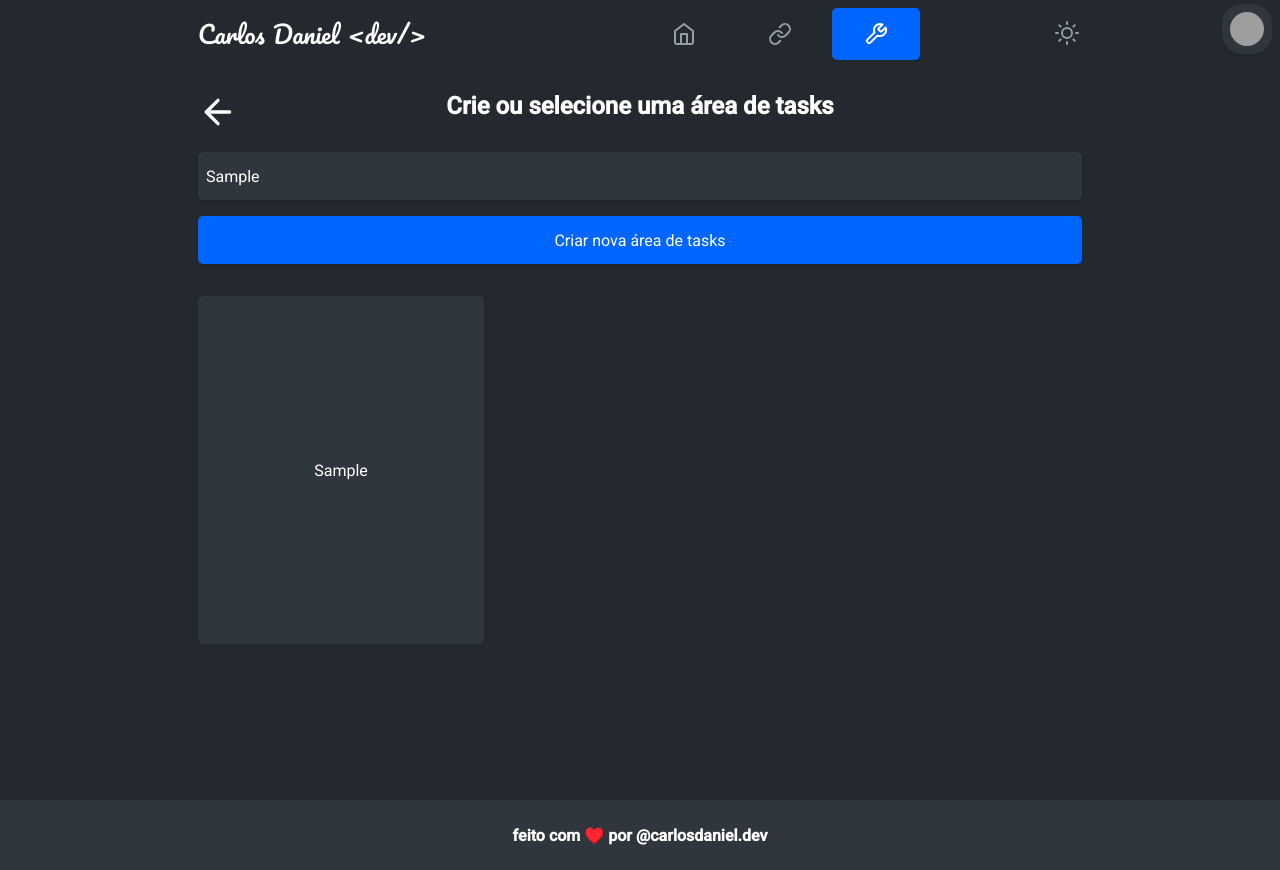
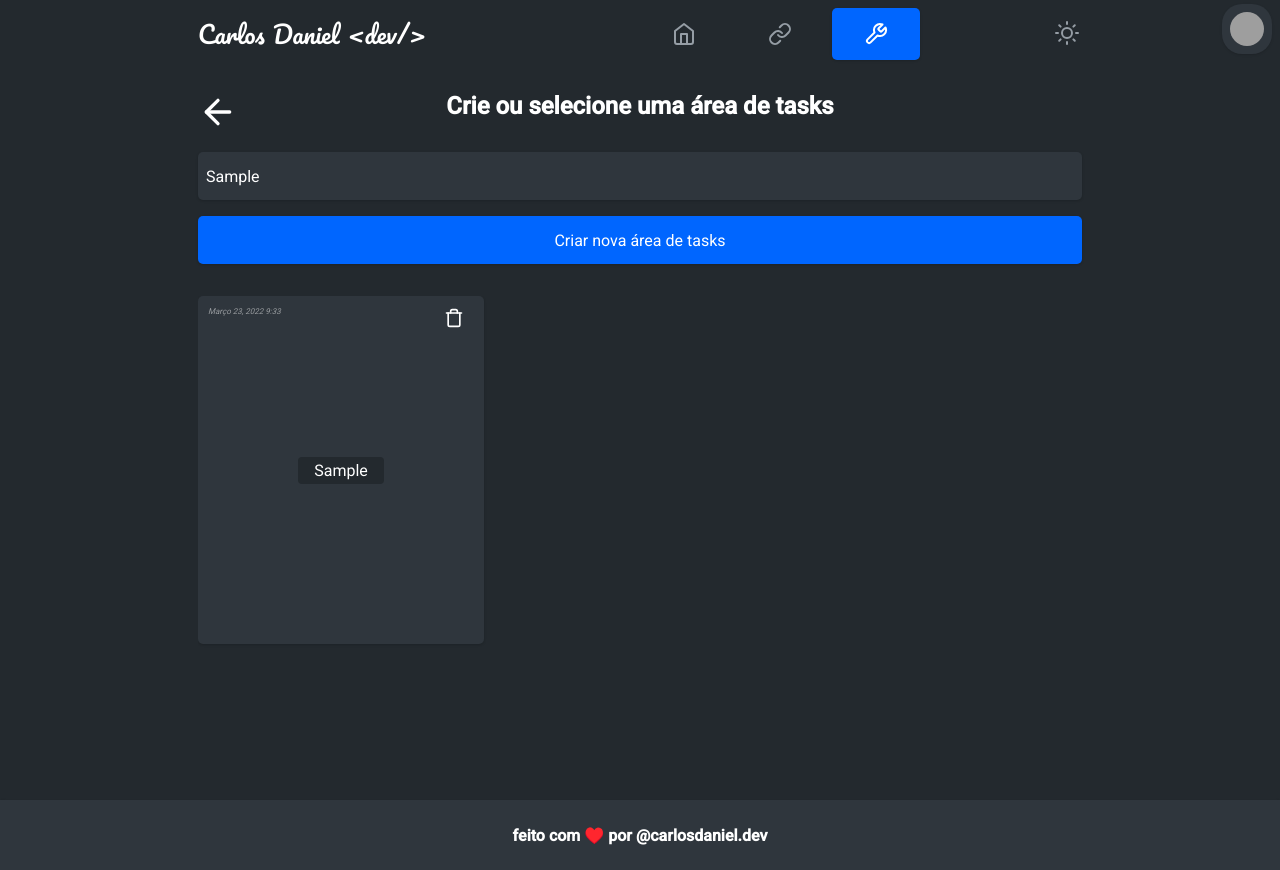
Before and after one commit to CarlosDanielDev/carlosdaniel.dev, a React (Vite) app: page /tools/task-list in a window 1280 px wide. Both pictures are taken after typing "Sample" into the empty fields and a click on the input "Criar nova área de tasks". Built offline with nearby package versions, Linux system fonts and the light colour scheme; grey boxes are pictures that could not be loaded.

Commit message:
feat: add option to exclude task area

```diff
--- a/src/components/BottomMenu/styles.ts
+++ b/src/components/BottomMenu/styles.ts
@@ -3,7 +3,9 @@ import styled from 'styled-components';
 
 export const Container = styled.div`
 	position: fixed;
+	z-index: 25;
 	bottom: 0;
+	left: 0;
 	width: 100%;
 	height: 50px;
 	display: flex;
--- a/src/contexts/theme/palette.ts
+++ b/src/contexts/theme/palette.ts
@@ -23,8 +23,7 @@ export const palette = {
 			textColorPrimary: colors.white,
 			secondary: colors.spanishGrey,
 			placeholder: colors.sonicSilver,
-			shadow:
-				'rgb(0 0 0 / 10%) 0px 1px 3px 0px, rgb(0 0 0 / 6%) 0px 1px 2px 0px',
+			shadow: '20px 20px 60px #bebebe, -20px -20px 60px #ffffff',
 			fadedShadow: `0px 22px 119px 0px ${colors.white75}`,
 			error: colors.red,
 		},
--- a/src/pages/Links/index.tsx
+++ b/src/pages/Links/index.tsx
@@ -8,13 +8,22 @@ import {
 } from 'react-feather';
 import { useTranslation } from 'react-i18next';
 import { FaWhatsapp } from 'react-icons/fa';
+import { useQuery } from 'react-query';
+import { githubApi } from 'src/services';
 import * as S from './styles';
 
 interface LinksProps {}
 
+interface GitHubResponse {
+	login: string;
+	id: number;
+	avatar_url: string;
+	html_url: string;
+	name: string;
+}
+
 enum LinksMedia {
 	INSTAGRAM = 'https://www.instagram.com/carlosdaniel.dev/',
-	PICTURE = 'https://i.imgur.com/4edHzS1.png',
 	LINKEDIN = 'https://www.linkedin.com/in/carlos-daniel-70733b190/',
 	FACEBOOK = 'https://www.facebook.com/profile.php?id=100008778948740',
 	GMAIL = 'mailto:contato@carlosdaniel.dev',
@@ -24,20 +33,28 @@ enum LinksMedia {
 
 export const Links: React.FC<LinksProps> = () => {
 	const { t } = useTranslation();
+	const { data: githubInfo } = useQuery<GitHubResponse>(
+		'@get-user-info',
+		async () => {
+			const response = await githubApi.get('/users/CarlosDanielDev');
+			return response.data;
+		},
+	);
+
 	return (
 		<S.Wrapper>
 			<S.PersonalInfoContainer>
 				<figure>
-					<S.Picture src={LinksMedia.PICTURE} />
+					<S.Picture src={githubInfo?.avatar_url} />
 				</figure>
-				<S.Title title="Carlos Daniel Dev" href={LinksMedia.INSTAGRAM}>
+				<S.Title title={githubInfo?.name} href={LinksMedia.INSTAGRAM}>
 					@carlosdaniel.dev
 				</S.Title>
 				<S.Caption title={t('links.jobTitle')}>{t('links.jobTitle')}</S.Caption>
 			</S.PersonalInfoContainer>
 			<S.ListLinks>
 				<S.ListItemLink title="github">
-					<S.Link href={LinksMedia.GITHUB} target="_blank">
+					<S.Link href={githubInfo?.html_url} target="_blank">
 						<GitHub />
 					</S.Link>
 				</S.ListItemLink>
--- a/src/pages/Tools/pages/ToDoLists/index.tsx
+++ b/src/pages/Tools/pages/ToDoLists/index.tsx
@@ -5,9 +5,11 @@ import {
 	Input,
 	TextNotFound,
 } from 'src/components';
-import { routesTaskKeyName } from 'src/constants';
+import { Trash } from 'react-feather';
+import { routesTaskKeyName, dataKeyNamePreset } from 'src/constants';
 import { useLocalStorage } from 'src/hooks';
-import { generateId } from 'src/utils';
+import { dateFormatDDMMYYYY, generateId } from 'src/utils';
+import { useTranslation } from 'react-i18next';
 import * as S from './styles';
 
 export type RouteLocal = {
@@ -29,11 +31,20 @@ export const ToDoLists: React.FC<ToDoListsProps> = () => {
 	const [error, setError] =
 		React.useState<ErrorInputProps>(ERROR_INITIAL_STATE);
 	const [loading, setLoading] = React.useState(false);
+	const { i18n } = useTranslation();
 
 	const [routes, setRoutes] = useLocalStorage(
 		routesTaskKeyName,
 		[] as RouteLocal[],
 	);
+
+	const removeRouteItem = (id: string) => {
+		const newRoutes = routes.filter(item => item.id !== id);
+		const item = routes.find(route => route.id === id);
+		localStorage.removeItem(`${dataKeyNamePreset}${item?.route}`);
+
+		setRoutes(newRoutes);
+	};
 
 	const checkIfRouteNameAlreadyExists = (routeName: string) => {
 		const isEqualLabel = routes.find(route => route.label === routeName);
@@ -105,11 +116,19 @@ export const ToDoLists: React.FC<ToDoListsProps> = () => {
 					value="Criar nova área de tasks"
 				/>
 			</S.Form>
-			<S.List>
+			<S.List size={routes.length}>
 				{routes.length ? (
-					routes?.map(item => (
-						<S.Item key={item.id} to={item.route}>
-							{item.label}
+					routes?.map((item: RouteLocal) => (
+						<S.Item key={item.id}>
+							<S.DateContainer>
+								<S.DateInfo>
+									{dateFormatDDMMYYYY(new Date(item.createdAt), i18n.language)}
+								</S.DateInfo>
+							</S.DateContainer>
+							<S.LinkItem to={item.route}>{item.label}</S.LinkItem>
+							<S.TrashContainer onClick={() => removeRouteItem(item.id)}>
+								<Trash size={20} />
+							</S.TrashContainer>
 						</S.Item>
 					))
 				) : (
--- a/src/pages/Tools/pages/ToDoLists/styles.ts
+++ b/src/pages/Tools/pages/ToDoLists/styles.ts
@@ -1,17 +1,25 @@
 import { Link } from 'react-router-dom';
 import { breakpointLandscape } from 'src/constants';
+import { shake } from 'src/styles/animations';
 import styled from 'styled-components';
+
+type ListProps = {
+	size: number;
+};
 
 export const Container = styled.div`
 	display: flex;
 	flex-direction: column;
 	align-items: center;
 	justify-content: flex-start;
-	height: 100%;
+	/* height: 100%; */
 	color: ${({ theme }) => theme.palette.title};
 	margin: 0 8px;
 	margin-top: 32px;
 	position: relative;
+	/* @media (min-width: ${breakpointLandscape}px) {
+
+	} */
 `;
 
 export const Form = styled.form`
@@ -51,48 +59,121 @@ export const Title = styled.h2`
 	text-align: center;
 `;
 
-export const List = styled.ul`
+export const List = styled.div<ListProps>`
 	width: 100%;
 	display: flex;
-	justify-content: center;
-	flex-direction: column;
-	margin: 32px 0;
+	/* height: 300px; */
+	flex-wrap: wrap;
+	margin: 16px 0;
+	overflow: auto;
+	padding-bottom: 100px;
 
 	@media (min-width: ${breakpointLandscape}px) {
+		margin: 32px 0;
 		display: inline-flex;
-		flex-direction: row;
-		flex-wrap: wrap;
+		height: ${window.innerHeight}px;
 		gap: 12px;
 		justify-content: flex-start;
-		overflow-y: scroll;
+		padding-bottom: 380px;
 	}
 `;
 
-export const Item = styled(Link)`
+export const LinkItem = styled(Link)`
+	text-decoration: none;
+	color: ${({ theme }) => theme.palette.title};
+	min-width: 30%;
+	text-align: center;
+	padding: 4px;
+	background: ${({ theme }) => theme.palette.background};
+	border-radius: 4px;
+	margin: 4px;
+
+	&:hover {
+		border: 2px solid ${({ theme }) => theme.palette.primary};
+	}
+`;
+
+export const Item = styled.div`
 	position: relative;
 	display: flex;
 	align-items: center;
 	justify-content: center;
-	text-decoration: none;
+
+	z-index: 15;
 
 	width: 100%;
 	height: 40px;
 	margin-bottom: 8px;
 
-	color: ${({ theme }) => theme.palette.title};
 	font-size: 1.6rem;
 	border-radius: 5px;
 	background: ${({ theme }) => theme.palette.backgroundHover};
 	box-shadow: ${({ theme }) => theme.palette.shadow};
 
-	&:hover {
-		border: 2px solid ${({ theme }) => theme.palette.primary};
-	}
-
 	@media (min-width: ${breakpointLandscape}px) {
 		width: 286px;
 		height: 348px;
 		margin: 0;
+		&:hover {
+			button {
+				top: 10px;
+			}
+			div {
+				top: 10px;
+			}
+		}
+	}
+`;
+
+export const DateContainer = styled.div`
+	position: absolute;
+	left: 10px;
+	height: 100%;
+	width: auto;
+	z-index: 20;
+
+	display: flex;
+	justify-content: center;
+	align-items: center;
+
+	@media (min-width: ${breakpointLandscape}px) {
+		height: auto;
+		top: 12px;
+	}
+`;
+
+export const DateInfo = styled.span`
+	color: ${({ theme }) => theme.palette.title};
+	font-style: oblique;
+	font-size: 0.8rem;
+	line-height: 0.8rem;
+	opacity: 0.5;
+	text-transform: capitalize;
+`;
+
+export const TrashContainer = styled.button`
+	position: absolute;
+	right: 10px;
+	color: ${({ theme }) => theme.palette.title};
+	height: 100%;
+	z-index: 20;
+	width: 40px;
+
+	display: flex;
+	justify-content: center;
+	align-items: center;
+
+	&:hover {
+		animation-name: ${shake};
+		animation-duration: 0.8s;
+		animation-iteration-count: infinite;
+		animation-timing-function: linear;
+		transform-origin: 50% 100%;
+	}
+
+	@media (min-width: ${breakpointLandscape}px) {
+		height: auto;
+		top: 12px;
 	}
 `;
 
--- /dev/null
+++ b/src/services/apis/index.ts
@@ -0,0 +1,5 @@
+import axios from 'axios';
+
+export const githubApi = axios.create({
+	baseURL: 'https://api.github.com/',
+});
--- /dev/null
+++ b/src/services/index.ts
@@ -0,0 +1 @@
+export * from './apis';
--- /dev/null
+++ b/src/styles/animations/index.ts
@@ -0,0 +1,37 @@
+import { keyframes } from 'styled-components';
+
+export const shake = keyframes`
+	0%  {
+		transform: translate(2px, 1px) rotate(0deg);
+	}
+  10% {
+		transform: translate(-1px, -2px) rotate(-2deg);
+	}
+  20% {
+		transform: translate(-3px, 0px) rotate(3deg);
+	}
+  30% {
+		transform: translate(0px, 2px) rotate(0deg);
+	}
+  40% {
+		transform: translate(1px, -1px) rotate(1deg);
+	}
+  50% {
+		transform: translate(-1px, 2px) rotate(-1deg);
+	}
+  60% {
+		transform: translate(-3px, 1px) rotate(0deg);
+	}
+  70% {
+		transform: translate(2px, 1px) rotate(-2deg);
+	}
+  80% {
+		transform: translate(-1px, -1px) rotate(4deg);
+	}
+  90% {
+		transform: translate(2px, 2px) rotate(0deg);
+	}
+  100%{
+		transform: translate(1px, -2px) rotate(-1deg);
+	}
+`;
--- a/src/utils/index.tsx
+++ b/src/utils/index.tsx
@@ -34,3 +34,20 @@ export const generateId = (value: string) => {
 	const formattedValue = value.toLowerCase().replaceAll(/\s/g, '');
 	return `@${formattedValue}`;
 };
+
+export const dateFormatDDMMYYYY = (date: Date, lang: string) => {
+	const month = date.toLocaleString(lang, {
+		month: 'long',
+	});
+	const day = date.toLocaleString(lang, {
+		day: 'numeric',
+	});
+	const year = date.toLocaleString(lang, {
+		year: 'numeric',
+	});
+
+	const hours = date.getHours();
+	const minutes = date.getMinutes();
+
+	return `${month} ${day}, ${year}  ${hours}:${minutes}`;
+};
```
